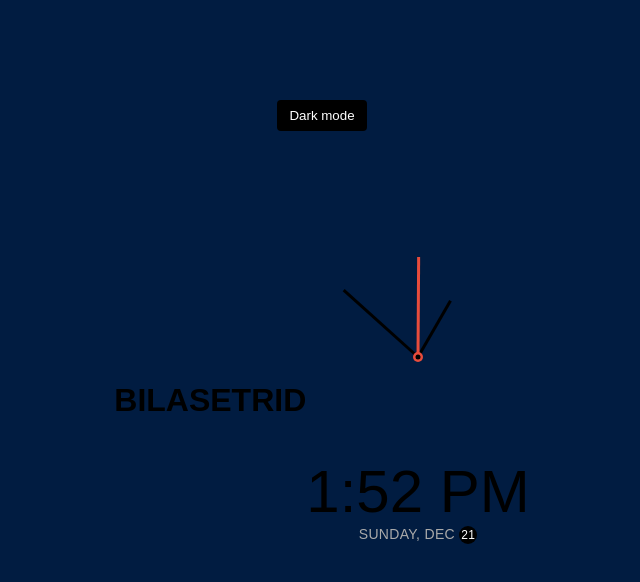
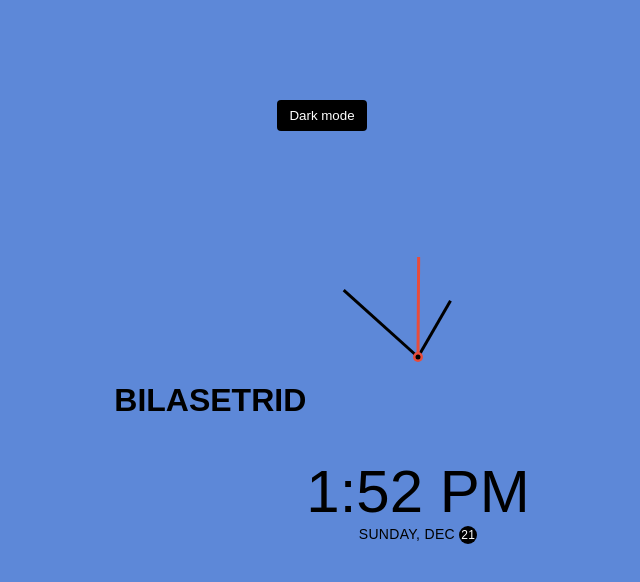
Before and after one commit to hafthors/clock, a plain HTML site: page index.html in a window 1280 px wide. Shown: the whole page, without its empty margins (318-958 px from the left). Drawn offline with Linux system fonts and the light colour scheme.

Commit message:
Update background and text color in style.css

```diff
--- a/style.css
+++ b/style.css
@@ -31,7 +31,7 @@ body {
   height: 100vh;
   overflow: hidden;
   margin: 0;
-  background-color: rgb(1, 28, 65);
+  background-color: rgb(93, 136, 216);
 }
 
 .toggle {
@@ -116,7 +116,7 @@ body {
 }
 
 .date {
-  color: #aaa;
+  color: black;
   font-size: 14px;
   letter-spacing: 0.3px;
   text-transform: uppercase;
```
